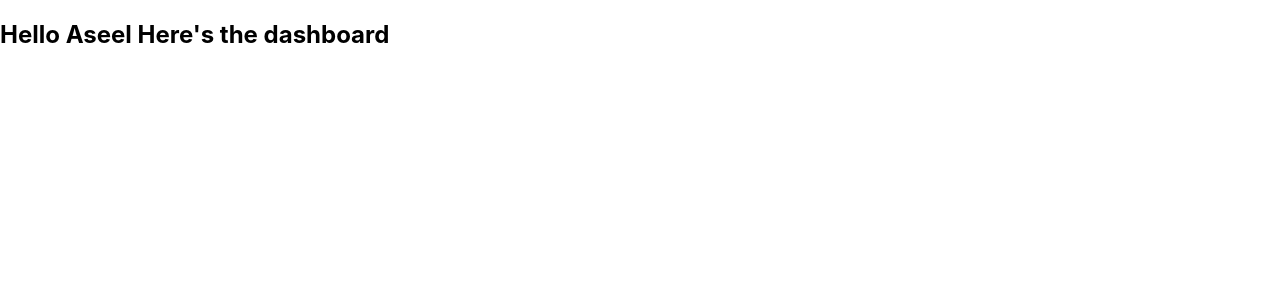
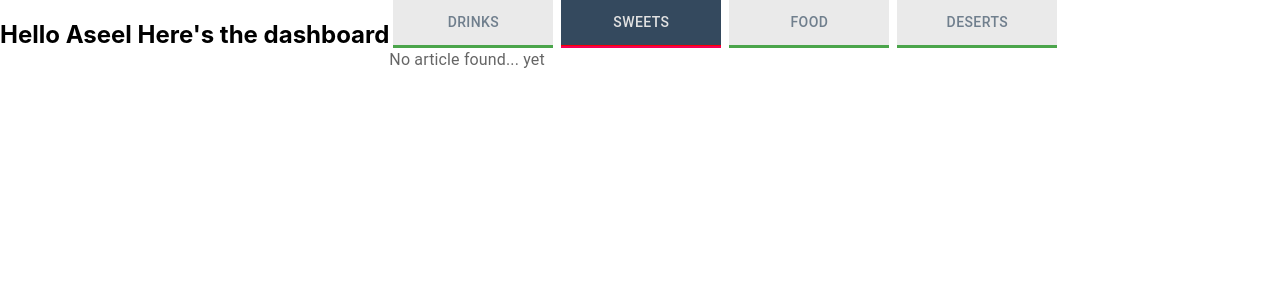
Before and after one commit to asaleh267/pointForSales, a React (Create React App) app: page /dashboard in a window 1280 px wide. Shown: the top 300 px of the page. Built offline with nearby package versions, Linux system fonts and the light colour scheme.

Commit message:
POS Tabs

```diff
--- /dev/null
+++ b/src/components/shared/POSTabs.tsx
@@ -0,0 +1,99 @@
+import * as React from "react";
+import { makeStyles } from "@material-ui/core/styles";
+import Tabs from "@material-ui/core/Tabs";
+import Tab from "@material-ui/core/Tab";
+import Typography from "@material-ui/core/Typography";
+import Box from "@material-ui/core/Box";
+import { fontSize, colors } from "../../utils/Variables";
+
+function TabPanel(props: any) {
+  const { children, value, index, ...other } = props;
+
+  return (
+    <Typography
+      style={{ padding: 0 }}
+      component="div"
+      role="tabpanel"
+      hidden={value !== index}
+      id={`simple-tabpanel-${index}`}
+      aria-labelledby={`simple-tab-${index}`}
+      {...other}
+    >
+      <Box>{children}</Box>
+    </Typography>
+  );
+}
+
+function a11yProps(index: number) {
+  return {
+    id: `simple-tab-${index}`,
+    "aria-controls": `simple-tabpanel-${index}`
+  };
+}
+
+const useStyles = makeStyles(() => ({
+  root: {
+    flexGrow: 1
+  },
+  tab: {
+    textTransform: "uppercase",
+    width: "auto",
+    height: "auto",
+    fontWeight: 500,
+    fontSize: fontSize.normal,
+    color: colors.darkGrey,
+    backgroundColor: colors.lightGrey,
+    borderBottom: "3px solid green",
+    margin: "0 4px",
+    "&:hover": {
+      backgroundColor: colors.darkGrey,
+      color: colors.lightGrey
+    }
+  },
+  selected: {
+    backgroundColor: colors.darkGrey,
+    borderBottom: "3px solid red",
+    color: colors.lightGrey
+  }
+}));
+
+export const POSTabs: React.FC<{
+  tabs: string[];
+  value: number;
+  onChange?: (event: React.ChangeEvent<{}>, value: any) => void;
+}> = ({ tabs = [], value = 0, children, onChange = () => {} }) => {
+  const classes = useStyles();
+
+  return (
+    <div className={classes.root}>
+      <div>
+        <Tabs value={value} onChange={onChange}>
+          {tabs.map(e => {
+            if (e !== "") {
+              return (
+                <Tab
+                  classes={{
+                    selected: classes.selected
+                  }}
+                  key={e}
+                  className={classes.tab}
+                  label={e}
+                  {...a11yProps(0)}
+                />
+              );
+            } else return null;
+          })}
+        </Tabs>
+      </div>
+      {children && Array.isArray(children) ? (
+        children.map((child, index) => (
+          <TabPanel key={index} value={value} index={index}>
+            {child}
+          </TabPanel>
+        ))
+      ) : (
+        <TabPanel>{children}</TabPanel>
+      )}
+    </div>
+  );
+};
--- a/src/pages/Dashboard/Dashboard.tsx
+++ b/src/pages/Dashboard/Dashboard.tsx
@@ -1,11 +1,18 @@
 import * as React from "react";
-import { Grid } from "@material-ui/core";
+import { Grid, Typography } from "@material-ui/core";
+import { POSTabs } from "../../components/shared/POSTabs";
 
 export const DashoardPage: React.FC = props => {
-
+  const tabs = ["Drinks", "Sweets", "Food", "Deserts"];
+  const value = 1;
   return (
     <Grid container>
       <h2>Hello Aseel Here's the dashboard</h2>
+      <POSTabs tabs={tabs} value={value}>
+        <Typography style={{ color: "black", opacity: 0.6 }}>
+          No article found... yet
+        </Typography>
+      </POSTabs>
     </Grid>
   );
 };
--- a/src/utils/Variables.ts
+++ b/src/utils/Variables.ts
@@ -1,12 +1,14 @@
 export const colors = {
     darkGrey: '#34495e',
+    lightGrey: '#e2e2e2',
     darkGreen: '#1abc9c',
     lightGreen: '#2ecc71',
     blue: '#3498db',
     purple: '#9b59b6',
     orange: '#e67e22',
     red: '#e74c3c',
-    yellow: '#f1c512'
+    yellow: '#f1c512',
+    textColor: '#ecf0f1'
 };
 
 export const fontSize = {
```
Also changed, not shown: 1 other file (tests, documents, lock files or other folders).
